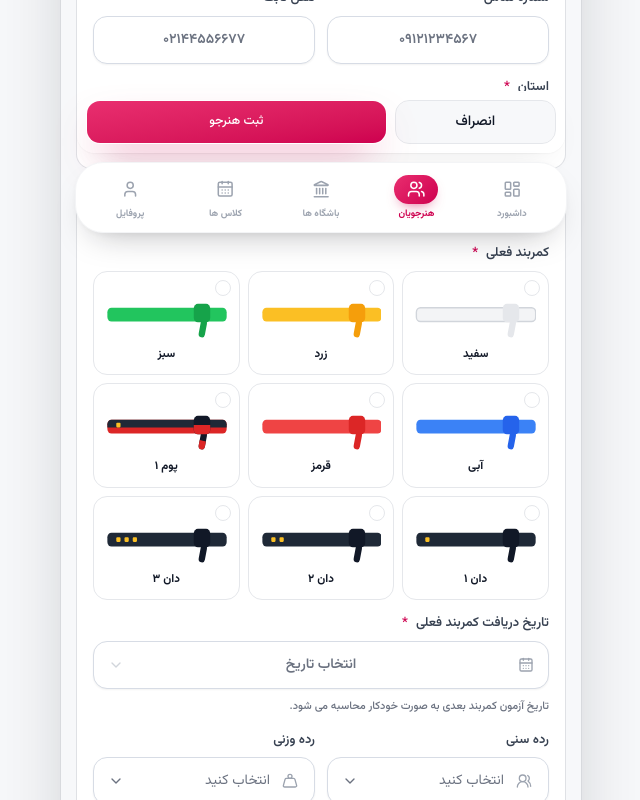
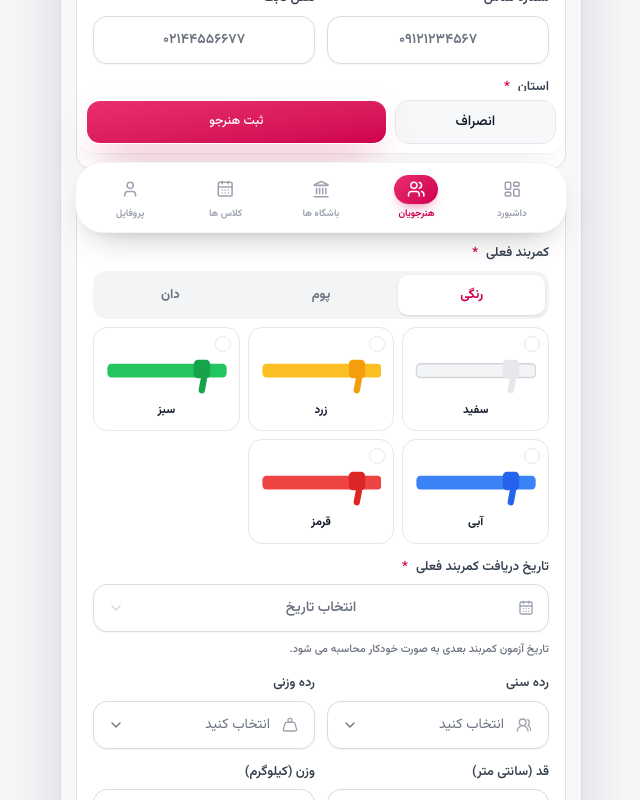
Before and after one commit to MostafaMemari/taekyar-pwa, a Next.js app: page /coach/students/new in a window 1280 px wide. Shown: the part 553-1353 px from the top of the page, without its empty margins (319-959 px from the left). Built offline with nearby package versions, Linux system fonts and the light colour scheme.

Commit message:
feat: group the student belt picker by category
The signup and student forms now switch between colored, poom, and dan
belts instead of showing all 13 options at once. Poom and dan both cover
ranks 1-4, and belt assignment options were expanded to match.

```diff
--- a/src/components/coach/students/student-form-fields.tsx
+++ b/src/components/coach/students/student-form-fields.tsx
@@ -10,15 +10,10 @@ import { Segmented } from "@/components/shared/segmented";
 import { Input } from "@/components/ui/input";
 import { ToggleGroup, ToggleGroupItem } from "@/components/ui/toggle-group";
 import type { StudentFormState, StudentFormUpdater } from "@/lib/coach/student-form-model";
-import {
-  AGE_CLASS_OPTIONS,
-  GENDER_OPTIONS,
-  STUDENT_BELT_OPTIONS,
-  TRAINING_DAYS,
-  WEIGHT_CLASS_OPTIONS,
-} from "@/lib/coach/student-form-options";
+import { AGE_CLASS_OPTIONS, GENDER_OPTIONS, TRAINING_DAYS, WEIGHT_CLASS_OPTIONS } from "@/lib/coach/student-form-options";
 import { digitsOnly, toPersianDigits } from "@/lib/digits";
 import { PROVINCES } from "@/lib/provinces";
+import { STUDENT_BELT_GROUPS } from "@/lib/student-belts";
 
 type FieldsProps = {
   form: StudentFormState;
@@ -142,7 +137,7 @@ export function StudentSportsFields({ form, onChange, locked = false }: FieldsPr
       <BeltPicker
         label="کمربند فعلی"
         value={form.belt || null}
-        options={STUDENT_BELT_OPTIONS}
+        groups={STUDENT_BELT_GROUPS}
         onChange={(value) => onChange("belt", value ?? "")}
         hint={locked ? "برای تغییر کمربند از گزینه «تخصیص کمربند» در پرونده هنرجو استفاده کنید." : undefined}
       />
--- a/src/components/shared/belt-picker.tsx
+++ b/src/components/shared/belt-picker.tsx
@@ -1,6 +1,7 @@
 "use client";
 
 import { Check } from "lucide-react";
+import { useState } from "react";
 import { BeltStrip } from "@/components/shared/taekyar-mark";
 import { Field, FieldDescription, FieldLabel } from "@/components/ui/field";
 import { ToggleGroup, ToggleGroupItem } from "@/components/ui/toggle-group";
@@ -17,10 +18,18 @@ export type BeltOption = {
   wide?: boolean;
 };
 
+export type BeltOptionGroup = {
+  value: string;
+  label: string;
+  options: readonly BeltOption[];
+  columns?: 2 | 3;
+};
+
 type BeltPickerProps = {
   label: string;
   value: string | null;
-  options: readonly BeltOption[];
+  options?: readonly BeltOption[];
+  groups?: readonly BeltOptionGroup[];
   onChange: (value: string | null) => void;
   hint?: string;
   required?: boolean;
@@ -28,7 +37,26 @@ type BeltPickerProps = {
   columns?: 2 | 3;
 };
 
-export function BeltPicker({ label, value, options, onChange, hint, required = true, optional, columns = 3 }: BeltPickerProps) {
+export function BeltPicker({
+  label,
+  value,
+  options = [],
+  groups,
+  onChange,
+  hint,
+  required = true,
+  optional,
+  columns = 3,
+}: BeltPickerProps) {
+  const [group, setGroup] = useState(() => {
+    const match = groups?.find((item) => item.options.some((option) => option.value === value));
+    return match?.value ?? groups?.[0]?.value ?? "";
+  });
+
+  const activeGroup = groups ? (groups.find((item) => item.value === group) ?? groups[0]) : undefined;
+  const visibleOptions = activeGroup?.options ?? options;
+  const gridColumns = activeGroup?.columns ?? columns;
+
   return (
     <Field>
       <FieldLabel className="text-[13px] font-semibold text-ink-body">
@@ -36,21 +64,39 @@ export function BeltPicker({ label, value, options, onChange, hint, required = t
         {required ? <span className="text-accent-ink"> *</span> : null}
         {optional ? <span className="text-[9.5px] font-bold text-ink-subtle"> (اختیاری)</span> : null}
       </FieldLabel>
+      {groups ? (
+        <ToggleGroup
+          aria-label="دسته کمربند"
+          value={activeGroup ? [activeGroup.value] : []}
+          onValueChange={(next) => {
+            if (next[0]) setGroup(next[0]);
+          }}
+          variant="segmented"
+          spacing={1}
+          className="flex w-full rounded-xl bg-muted p-1"
+        >
+          {groups.map((item) => (
+            <ToggleGroupItem key={item.value} value={item.value} className="h-10 flex-1 rounded-lg text-[13px] font-bold">
+              {item.label}
+            </ToggleGroupItem>
+          ))}
+        </ToggleGroup>
+      ) : null}
       <ToggleGroup
         aria-label={label}
         value={value ? [value] : []}
         onValueChange={(next) => onChange(next[0] ?? null)}
         variant="outline"
         spacing={2}
-        className={cn("grid w-full gap-2", columns === 3 ? "grid-cols-3" : "grid-cols-2")}
+        className={cn("grid w-full gap-2", gridColumns === 3 ? "grid-cols-3" : "grid-cols-2")}
       >
-        {options.map((option) => (
+        {visibleOptions.map((option) => (
           <ToggleGroupItem
             key={option.value}
             value={option.value}
             className={cn(
               "relative h-auto min-w-0 flex-col gap-1.5 rounded-xl border-border bg-field px-3 pt-7 pb-3 text-[11.5px] font-bold whitespace-normal aria-pressed:border-primary aria-pressed:bg-primary/5 aria-pressed:text-primary",
-              option.wide && columns === 2 ? "col-span-2" : null,
+              option.wide && gridColumns === 2 ? "col-span-2" : null,
             )}
           >
             <span className="absolute start-2 top-2 grid size-4 place-items-center rounded-full border border-border text-transparent group-aria-pressed/toggle:border-primary group-aria-pressed/toggle:bg-primary group-aria-pressed/toggle:text-primary-foreground">
@@ -63,7 +109,7 @@ export function BeltPicker({ label, value, options, onChange, hint, required = t
               knotColor={option.knotColor}
               stripes={option.stripes}
               stretch
-              className={cn("w-full", columns === 3 ? "h-10" : "h-12")}
+              className={cn("w-full", gridColumns === 3 ? "h-10" : "h-12")}
             />
             <span className="w-full truncate">{option.label}</span>
           </ToggleGroupItem>
--- a/src/components/student/student-signup-flow.tsx
+++ b/src/components/student/student-signup-flow.tsx
@@ -7,27 +7,16 @@ import { type FormEvent, useState } from "react";
 import { AuthPageLead, AuthPageTitle } from "@/components/shared/auth-brand-header";
 import { AuthField, AuthInput } from "@/components/shared/auth-field";
 import { AuthScreen } from "@/components/shared/auth-screen";
-import { type BeltOption, BeltPicker } from "@/components/shared/belt-picker";
+import { BeltPicker } from "@/components/shared/belt-picker";
 import { DatePicker } from "@/components/shared/date-picker";
 import { PhotoPicker } from "@/components/shared/photo-picker";
 import { type StepOneField, StepOneFields, type StepOneForm } from "@/components/shared/step-one-fields";
 import { Stepper } from "@/components/shared/stepper";
 import { Button } from "@/components/ui/button";
 import { digitsOnly, toPersianDigits } from "@/lib/digits";
+import { STUDENT_BELT_GROUPS } from "@/lib/student-belts";
 
 const STEPS = [{ label: "اطلاعات پایه" }, { label: "کمربند" }, { label: "مدارک" }];
-
-const BELTS: readonly BeltOption[] = [
-  { value: "WHITE", label: "سفید", color: "#F3F4F6", outline: "#D1D5DB", knotColor: "#E5E7EB" },
-  { value: "YELLOW", label: "زرد", color: "#FBBF24", knotColor: "#F59E0B" },
-  { value: "GREEN", label: "سبز", color: "#22C55E", knotColor: "#16A34A" },
-  { value: "BLUE", label: "آبی", color: "#3B82F6", knotColor: "#2563EB" },
-  { value: "RED", label: "قرمز", color: "#EF4444", knotColor: "#DC2626" },
-  { value: "POOM_1", label: "پوم ۱", color: "#1F2937", bottomColor: "#DC2626", knotColor: "#111827", stripes: 1 },
-  { value: "DAN_1", label: "دان ۱", color: "#1F2937", knotColor: "#111827", stripes: 1 },
-  { value: "DAN_2", label: "دان ۲", color: "#1F2937", knotColor: "#111827", stripes: 2 },
-  { value: "DAN_3", label: "دان ۳", color: "#1F2937", knotColor: "#111827", stripes: 3 },
-];
 
 type BeltForm = { belt: string; beltDate: string };
 type DocumentsForm = { insuranceDate: string; weight: string; height: string };
@@ -165,7 +154,7 @@ export function StudentSignupFlow() {
               <BeltPicker
                 label="کمربند فعلی"
                 value={belt.belt || null}
-                options={BELTS}
+                groups={STUDENT_BELT_GROUPS}
                 onChange={(value) => setBelt((current) => ({ ...current, belt: value ?? "" }))}
               />
 
--- a/src/lib/coach/student-form-options.ts
+++ b/src/lib/coach/student-form-options.ts
@@ -1,27 +1,26 @@
-import type { BeltOption } from "@/components/shared/belt-picker";
+import { STUDENT_BELT_OPTIONS } from "@/lib/student-belts";
 
-export const STUDENT_BELT_OPTIONS: BeltOption[] = [
-  { value: "white", label: "سفید", color: "#F3F4F6", outline: "#D1D5DB", knotColor: "#E5E7EB" },
-  { value: "yellow", label: "زرد", color: "#FBBF24", knotColor: "#F59E0B" },
-  { value: "green", label: "سبز", color: "#22C55E", knotColor: "#16A34A" },
-  { value: "blue", label: "آبی", color: "#3B82F6", knotColor: "#2563EB" },
-  { value: "red", label: "قرمز", color: "#EF4444", knotColor: "#DC2626" },
-  { value: "poom-1", label: "پوم ۱", color: "#1F2937", bottomColor: "#DC2626", knotColor: "#111827", stripes: 1 },
-  { value: "dan-1", label: "دان ۱", color: "#1F2937", knotColor: "#111827", stripes: 1 },
-  { value: "dan-2", label: "دان ۲", color: "#1F2937", knotColor: "#111827", stripes: 2 },
-  { value: "dan-3", label: "دان ۳", color: "#1F2937", knotColor: "#111827", stripes: 3 },
-];
+const BELT_VISUALS = new Map(STUDENT_BELT_OPTIONS.map((option) => [option.value, option]));
 
-export const BELT_ASSIGN_OPTIONS: { value: string; label: string; description: string; color: string; bottomColor?: string }[] = [
-  { value: "white", label: "کمربند سفید", description: "آغاز مسیر — ثبت عضویت", color: "#F3F4F6" },
-  { value: "yellow", label: "کمربند زرد", description: "حداقل ۳ ماه تمرین پس از کمربند قبلی", color: "#FBBF24" },
-  { value: "green", label: "کمربند سبز", description: "حداقل ۳ ماه تمرین — آزمون فنی", color: "#22C55E" },
-  { value: "blue", label: "کمربند آبی", description: "حداقل ۶ ماه تمرین پس از کمربند قبلی", color: "#3B82F6" },
-  { value: "red", label: "کمربند قرمز", description: "حداقل ۶ ماه تمرین — پیش نیاز آزمون پوم", color: "#EF4444" },
-  { value: "poom-1", label: "پوم ۱", description: "کمربند دو رنگ مشکی/قرمز — یک خط", color: "#1F2937", bottomColor: "#DC2626" },
-  { value: "dan-1", label: "دان ۱", description: "کمربند مشکی — یک خط", color: "#1F2937" },
-  { value: "dan-2", label: "دان ۲", description: "کمربند مشکی — دو خط", color: "#1F2937" },
-  { value: "dan-3", label: "دان ۳", description: "کمربند مشکی — سه خط", color: "#1F2937" },
+function assignOption(value: string, label: string, description: string) {
+  const visual = BELT_VISUALS.get(value);
+  return { value, label, description, color: visual?.color ?? "#1F2937", bottomColor: visual?.bottomColor };
+}
+
+export const BELT_ASSIGN_OPTIONS = [
+  assignOption("white", "کمربند سفید", "آغاز مسیر — ثبت عضویت"),
+  assignOption("yellow", "کمربند زرد", "حداقل ۳ ماه تمرین پس از کمربند قبلی"),
+  assignOption("green", "کمربند سبز", "حداقل ۳ ماه تمرین — آزمون فنی"),
+  assignOption("blue", "کمربند آبی", "حداقل ۶ ماه تمرین پس از کمربند قبلی"),
+  assignOption("red", "کمربند قرمز", "حداقل ۶ ماه تمرین — پیش نیاز آزمون پوم"),
+  assignOption("poom-1", "پوم ۱", "کمربند دو رنگ مشکی/قرمز — یک خط"),
+  assignOption("poom-2", "پوم ۲", "کمربند دو رنگ مشکی/قرمز — دو خط"),
+  assignOption("poom-3", "پوم ۳", "کمربند دو رنگ مشکی/قرمز — سه خط"),
+  assignOption("poom-4", "پوم ۴", "کمربند دو رنگ مشکی/قرمز — چهار خط"),
+  assignOption("dan-1", "دان ۱", "کمربند مشکی — یک خط"),
+  assignOption("dan-2", "دان ۲", "کمربند مشکی — دو خط"),
+  assignOption("dan-3", "دان ۳", "کمربند مشکی — سه خط"),
+  assignOption("dan-4", "دان ۴", "کمربند مشکی — چهار خط"),
 ];
 
 export const AGE_CLASS_OPTIONS = [
--- /dev/null
+++ b/src/lib/student-belts.ts
@@ -0,0 +1,37 @@
+import type { BeltOption, BeltOptionGroup } from "@/components/shared/belt-picker";
+import { toPersianDigits } from "@/lib/digits";
+
+const COLOR_BELTS: BeltOption[] = [
+  { value: "white", label: "سفید", color: "#F3F4F6", outline: "#D1D5DB", knotColor: "#E5E7EB" },
+  { value: "yellow", label: "زرد", color: "#FBBF24", knotColor: "#F59E0B" },
+  { value: "green", label: "سبز", color: "#22C55E", knotColor: "#16A34A" },
+  { value: "blue", label: "آبی", color: "#3B82F6", knotColor: "#2563EB" },
+  { value: "red", label: "قرمز", color: "#EF4444", knotColor: "#DC2626" },
+];
+
+const BLACK_RANKS = [1, 2, 3, 4] as const;
+
+const POOM_BELTS: BeltOption[] = BLACK_RANKS.map((rank) => ({
+  value: `poom-${rank}`,
+  label: `پوم ${toPersianDigits(String(rank))}`,
+  color: "#1F2937",
+  bottomColor: "#DC2626",
+  knotColor: "#111827",
+  stripes: rank,
+}));
+
+const DAN_BELTS: BeltOption[] = BLACK_RANKS.map((rank) => ({
+  value: `dan-${rank}`,
+  label: `دان ${toPersianDigits(String(rank))}`,
+  color: "#1F2937",
+  knotColor: "#111827",
+  stripes: rank,
+}));
+
+export const STUDENT_BELT_GROUPS: BeltOptionGroup[] = [
+  { value: "color", label: "رنگی", columns: 3, options: COLOR_BELTS },
+  { value: "poom", label: "پوم", columns: 2, options: POOM_BELTS },
+  { value: "dan", label: "دان", columns: 2, options: DAN_BELTS },
+];
+
+export const STUDENT_BELT_OPTIONS: readonly BeltOption[] = STUDENT_BELT_GROUPS.flatMap((group) => group.options);
```
Also changed, not shown: 1 other file (tests, documents, lock files or other folders).
